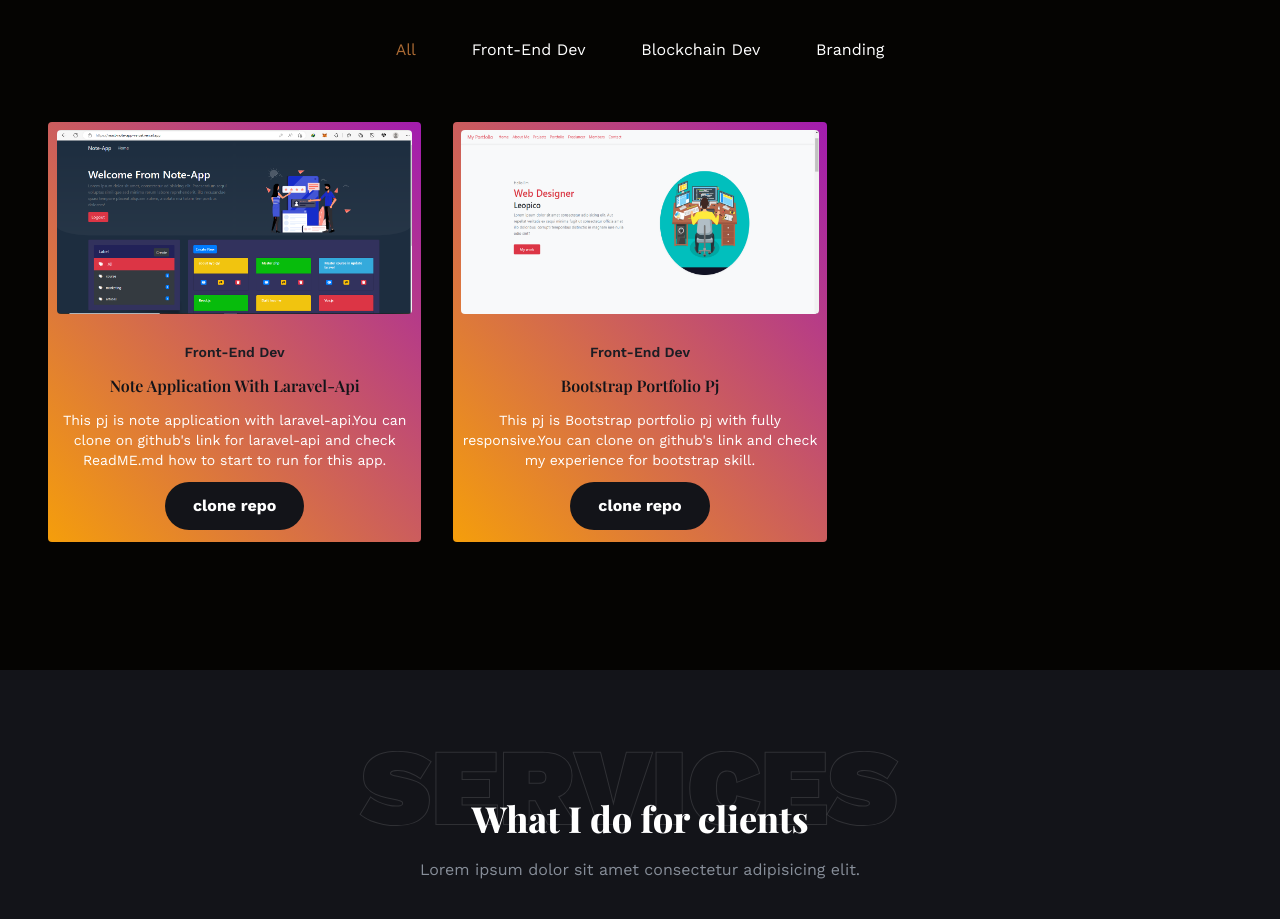
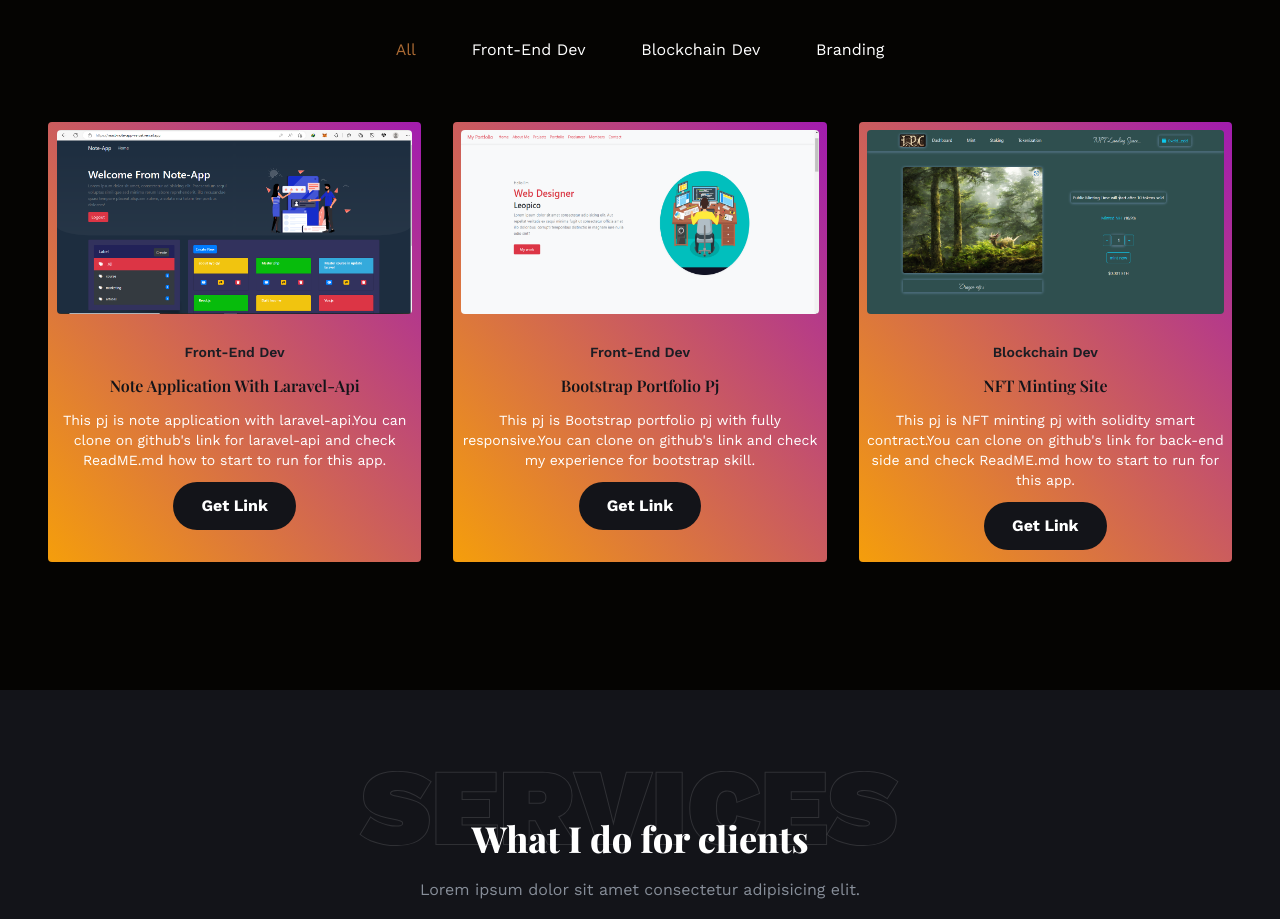
Before and after one commit to leopico/portfolio, a React (Create React App) app: page / in a window 1280 px wide. Shown: the part 1840-2759 px from the top of the page. Built offline with nearby package versions, Linux system fonts and the light colour scheme; a web font is replaced by a local one.

Commit message:
added pj for blochain

```diff
--- a/src/components/Project.jsx
+++ b/src/components/Project.jsx
@@ -27,7 +27,7 @@ const Project = ({ item }) => {
       <p className="text-sm text-white mb-3">{item.description}</p>
       <button className="btn btn-md bg-tertiary hover:bg-accent-hover transition-all rounded-full mb-3">
         <a {...gitRepo}>
-          <b className="">clone repo</b>
+          <b className="">Get Link</b>
         </a>
       </button>
     </div>
--- a/src/data.js
+++ b/src/data.js
@@ -19,6 +19,7 @@ import DribbbleBrandIcon from "./assets/img/brands/dribbble.png";
 // projects images
 import Project1 from "./assets/img/projects/p1.png";
 import Project2 from "./assets/img/projects/p2.png";
+import Project4 from "./assets/img/projects/p4.png";
 
 // skills images
 import SkillImg1 from "./assets/img/skills/html5.png";
@@ -153,13 +154,22 @@ export const projectsData = [
     link: "https://github.com/leopico/note-app-api.git",
   },
   {
-    id: "1",
+    id: "2",
     image: Project2,
     name: "Bootstrap portfolio pj",
     category: "front-end dev",
     description:
       "This pj is Bootstrap portfolio pj with fully responsive.You can clone on github's link and check my experience for bootstrap skill.",
     link: "https://github.com/leopico/bootstrap-portfolio.git",
+  },
+  {
+    id: "4",
+    image: Project4,
+    name: "NFT Minting Site",
+    category: "Blockchain Dev",
+    description:
+      "This pj is NFT minting pj with solidity smart contract.You can clone on github's link for back-end side and check ReadME.md how to start to run for this app.",
+    link: "https://github.com/leopico/nft-space.git",
   },
 ];
 
```
Also changed, not shown: src/assets/img/projects/p4.png (added).
